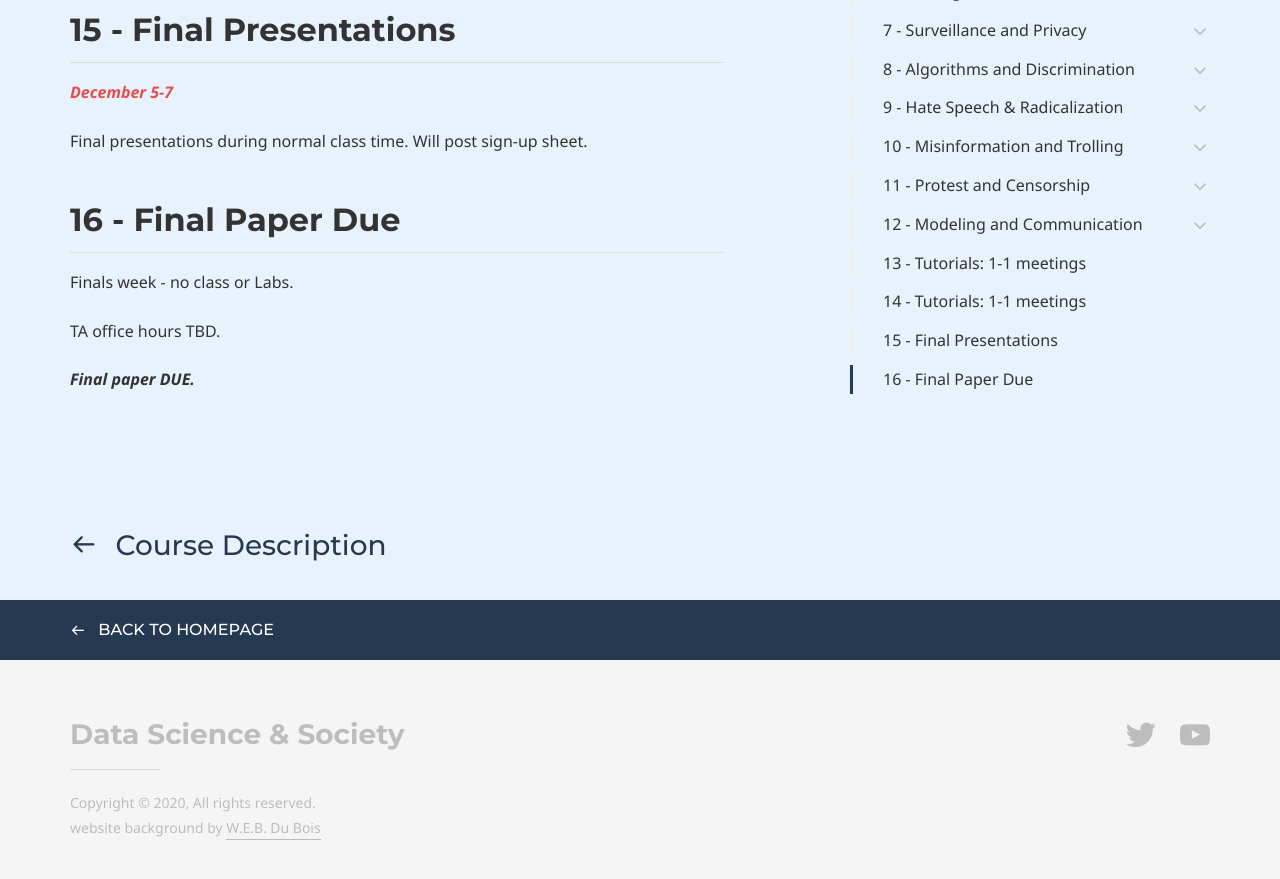
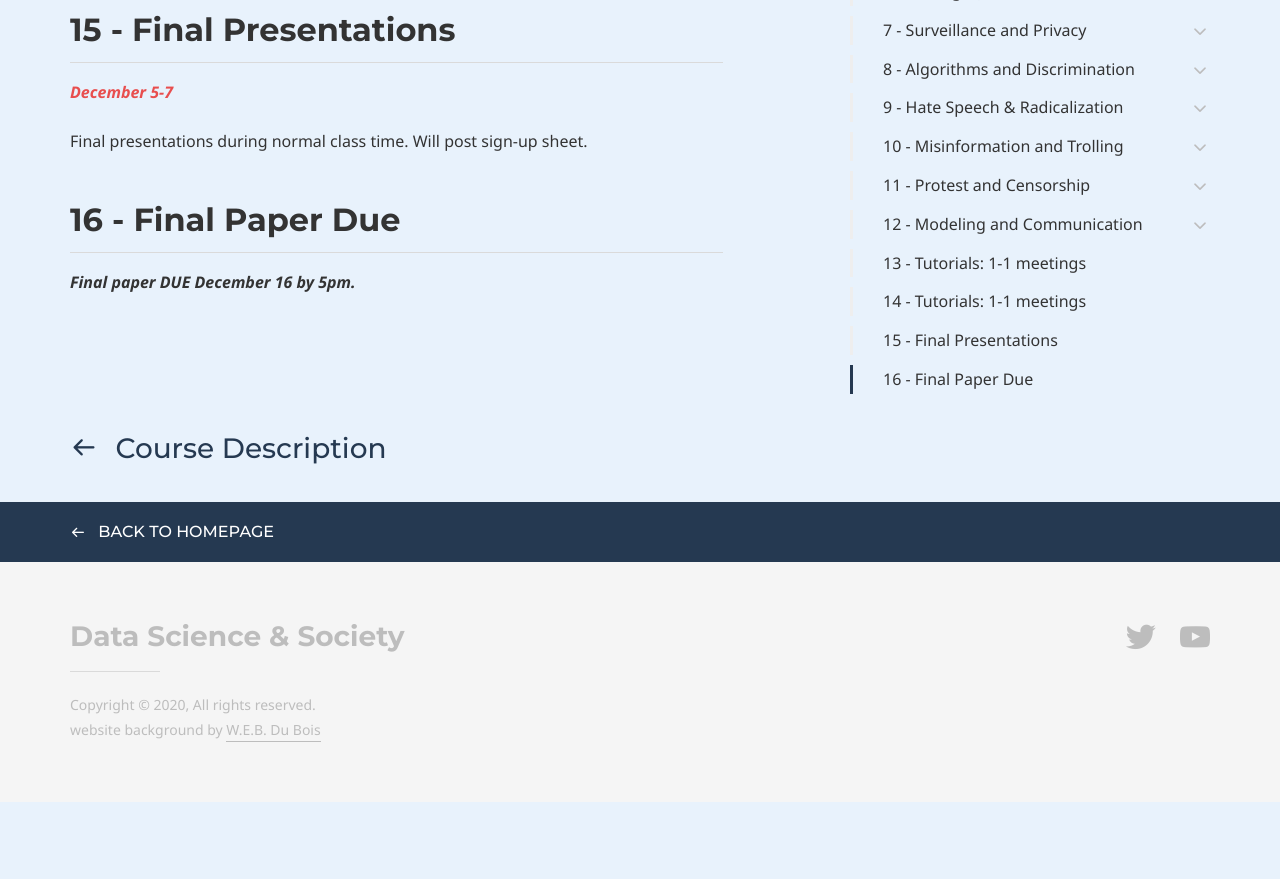
Before and after one commit to dssoc/dssoc.github.io, a Jekyll site: the page built from schedule.md, in a window 1280 px wide and 900 px high, scrolled down 22548 px. Shown: the top 879 px of the window. Built offline with Jekyll 4.4.1, drawn with Linux system fonts in a browser that asks for light colours; some web fonts are replaced; after the commit the page ends 23350 px from its top, so only the background shows below that.

Commit message:
added final paper due date bakc to schedule

```diff
--- a/schedule.md
+++ b/schedule.md
@@ -947,10 +947,6 @@ Final presentations during normal class time. Will post sign-up sheet.
 
 <!--<b><i><font color="#E84E4E">April 25-30</font></i></b>-->
 
-Finals week - no class or Labs.
-
-TA office hours TBD.
-
-***Final paper DUE.***
+***Final paper DUE December 16 by 5pm.***
 
 <!--***Final paper DUE Thursday April 28 at 5pm EDT***-->
```
